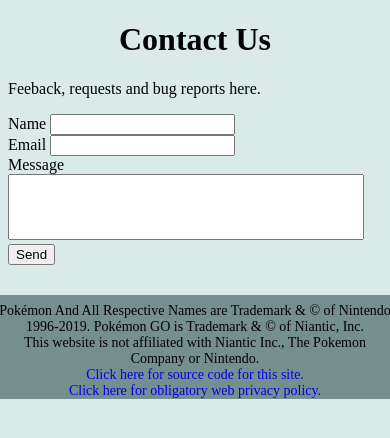
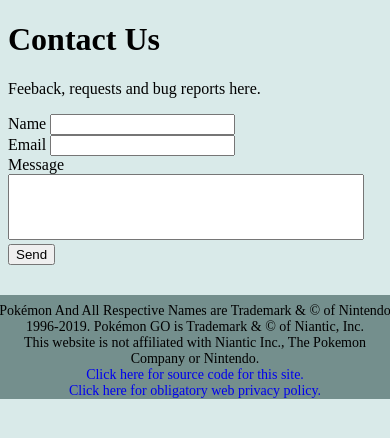
Before and after one commit to Davidy22/pogoStringGen, a Flask app: page /contact in a window 390 px wide. Shown: the top 438 px of the page. Run offline with Flask 2, Linux system fonts and the light colour scheme.

Commit message:
tweaks for mobile

```diff
--- a/static/css/style.css
+++ b/static/css/style.css
@@ -189,6 +189,20 @@ body {
 	border-bottom-left-radius: 5px;
 }
 
+@media screen and (max-width: 600px) {
+	h1 {
+		justify-content: left;
+	}
+
+	h5 {
+		justify-content: left;
+	}
+	.controls {
+		padding-left: 1%;
+		padding-right: 50%;
+	}
+}
+
 .gen-nav-button:active {
 	background-color: #A9CAC9;
 }
--- a/templates/template.html
+++ b/templates/template.html
@@ -4,7 +4,7 @@
 		<link rel="shortcut icon" href="static/images/favicon.ico" />
 		<title>{% block title %}{% endblock %} - PogoString</title>
 		<link rel="stylesheet" type="text/css" href="static/css/style.css" />
-		<meta name="viewport" content="width=device-width, initial-scale=0.1, user-scalable=no"/>
+		<meta name="viewport" content="width=device-width, initial-scale=0.4, user-scalable=no"/>
 		<script type="text/javascript" src="{{url_for('static', filename='js/jquery-3.4.1.js') }}"></script>
 		<script type="text/javascript">
 			$SCRIPT_ROOT = {{ request.script_root|tojson|safe }};
```
